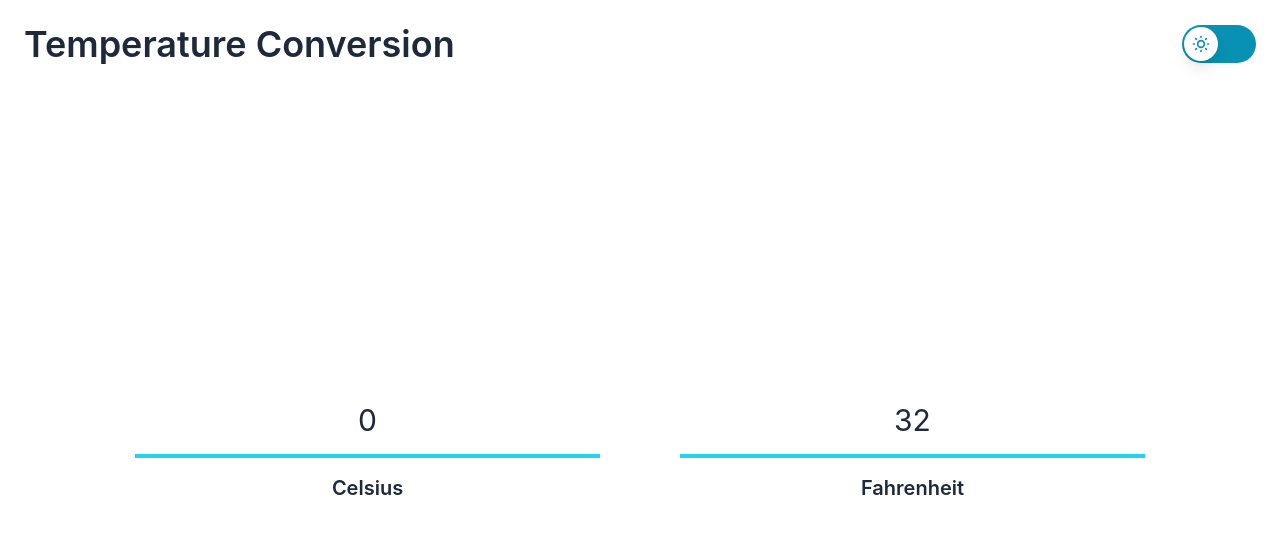
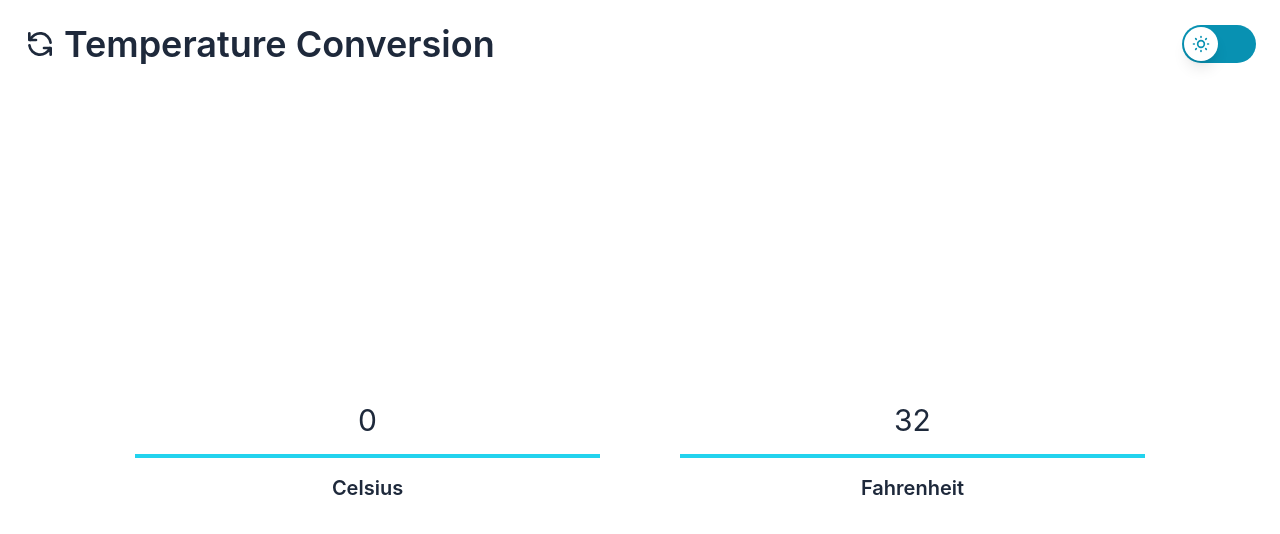
Before and after one commit to sachieterada/temperature-conversion, a React (Create React App) app: page / in a window 1280 px wide. Shown: the top 534 px of the page. Built offline with nearby package versions, Linux system fonts and the light colour scheme.

Commit message:
added logo

```diff
--- a/src/component/Header.tsx
+++ b/src/component/Header.tsx
@@ -1,10 +1,12 @@
+import { RefreshIcon } from "@heroicons/react/outline";
 import ModeSwitch from "./ModeSwitch";
 
 export default function Header() {
   return (
     <>
       <div className="w-full max-w-7xl mx-auto top-0 py-6 px-6 flex flex-row justify-between items-center">
-        <h1 className="text-slate-800 dark:text-white text-3xl md:text-4xl font-semibold">
+        <h1 className="text-slate-800 dark:text-white text-3xl md:text-4xl font-semibold flex flex-row items-center">
+          <RefreshIcon className="h-8 w-8 mr-2" />
           Temperature Conversion
         </h1>
         <ModeSwitch />
```
